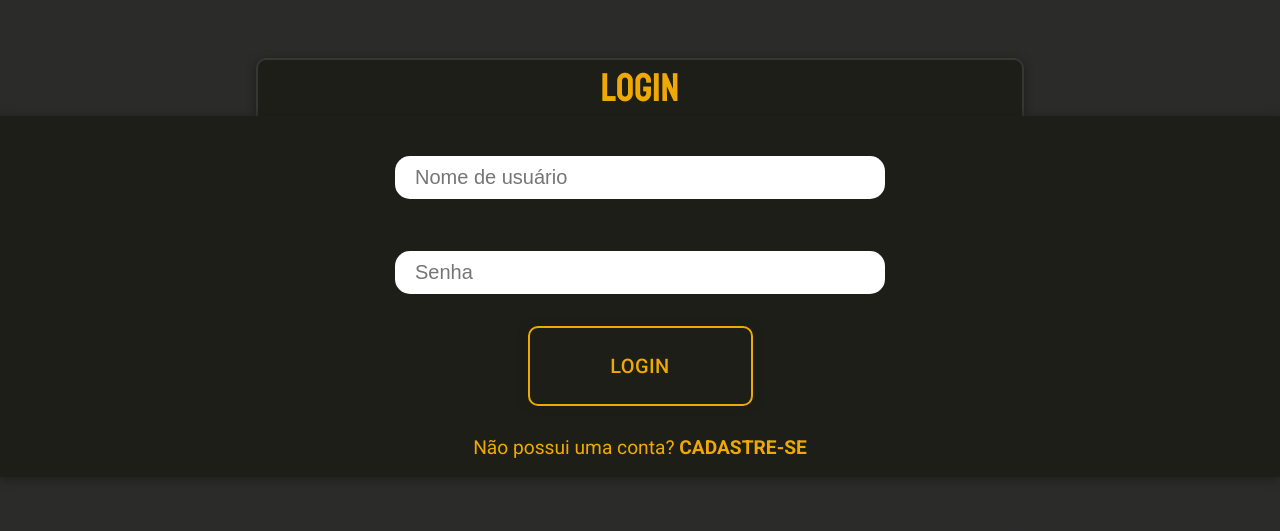
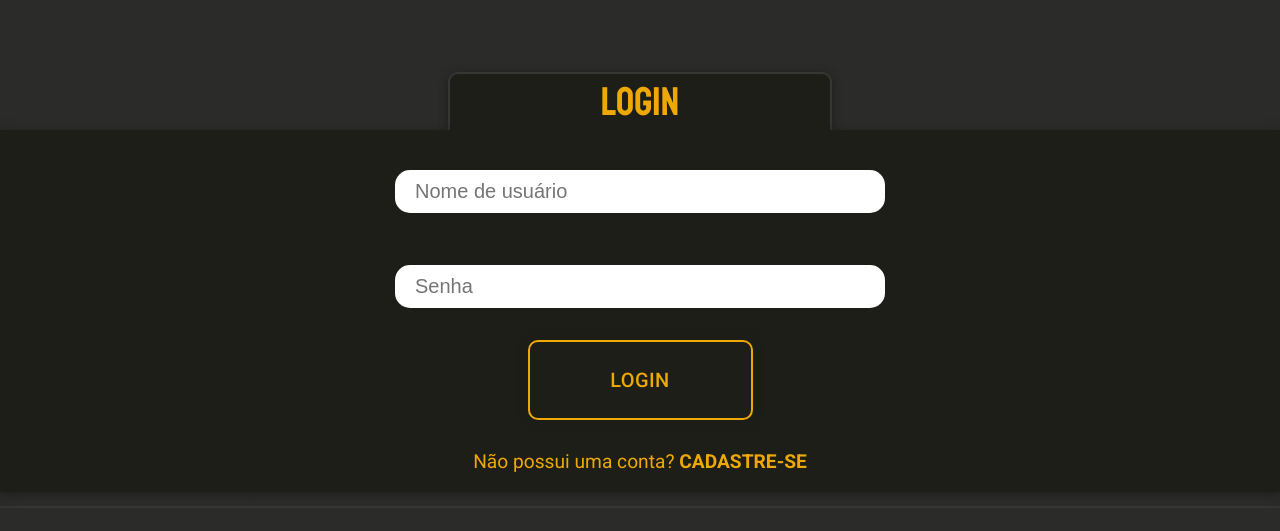
Before and after one commit to AdryellCabral/Habiking, a React (Create React App) app: page /login in a window 1280 px wide. Shown: the part 117-648 px from the top of the page. Built offline with nearby package versions, Linux system fonts and the light colour scheme; no server answers.

Commit message:
fix: login and register size

```diff
--- a/src/pages/Login/styles.js
+++ b/src/pages/Login/styles.js
@@ -16,7 +16,9 @@ export const DivContainer = styled.div`
   height: 59%;
   display: flex;
   flex-direction: column;
+  justify-content: center;
   align-items: center;
+  border-bottom: 2px solid var(--colorThree);
 
   h1 {
     font-size: 40px;
@@ -81,6 +83,10 @@ export const DivContainer = styled.div`
     max-width: none;
     width: 100%;
 
+    h1 {
+      width: 30%;
+    }
+
     form {
       width: 100%;
       border: none;
--- a/src/pages/Register/styles.js
+++ b/src/pages/Register/styles.js
@@ -14,7 +14,9 @@ export const DivContainer = styled.div`
   height: 60%;
   display: flex;
   flex-direction: column;
+  justify-content: center;
   align-items: center;
+  border-bottom: 2px solid var(--colorThree);
 
   h1 {
     font-size: 40px;
@@ -30,6 +32,10 @@ export const DivContainer = styled.div`
     text-transform: uppercase;
     text-align: center;
     box-shadow: 0 2px 10px var(--colorOne);
+
+    @media (min-width: 768px) {
+      width: 30%;
+    }
   }
 
   form {
```
